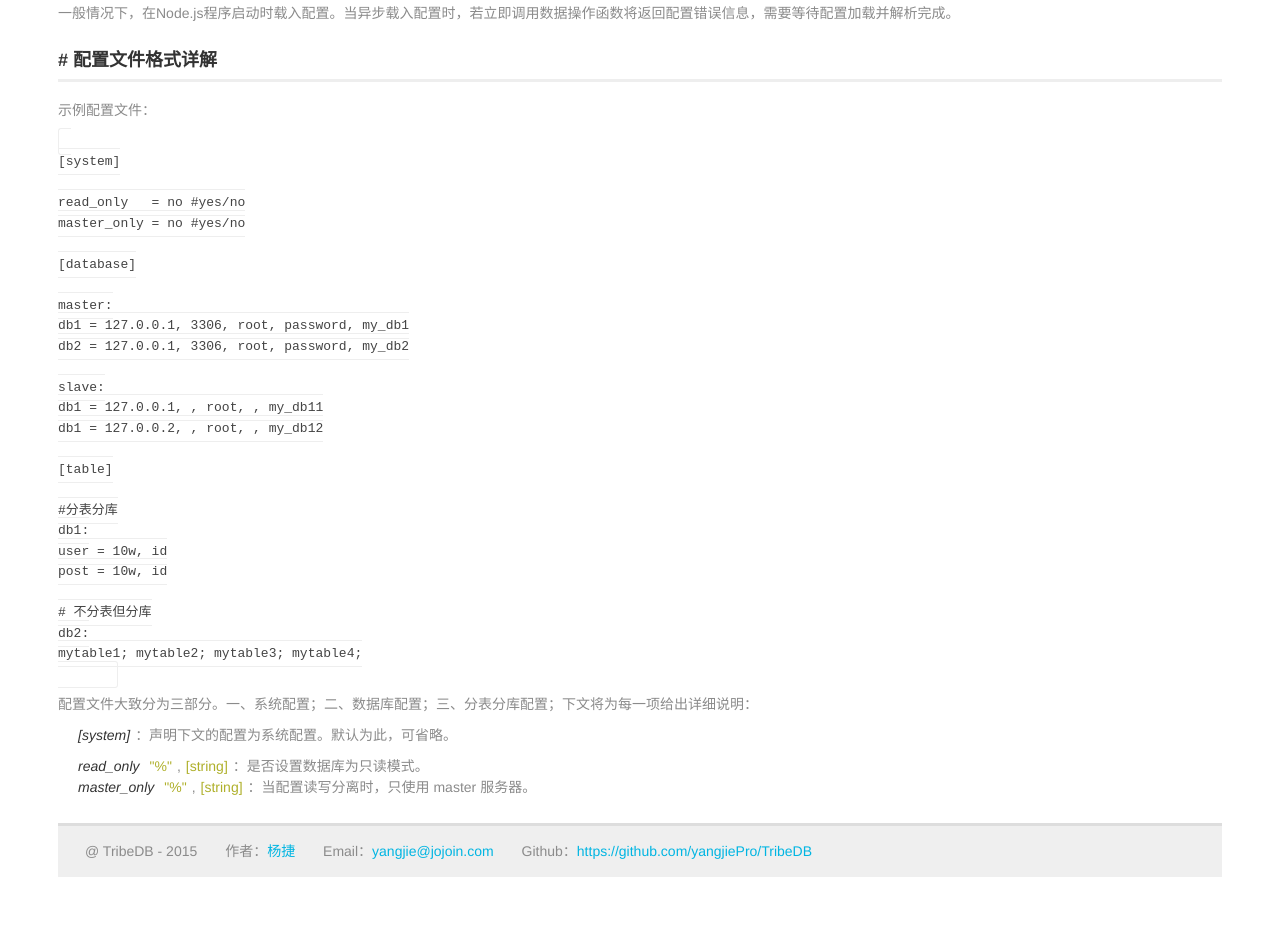
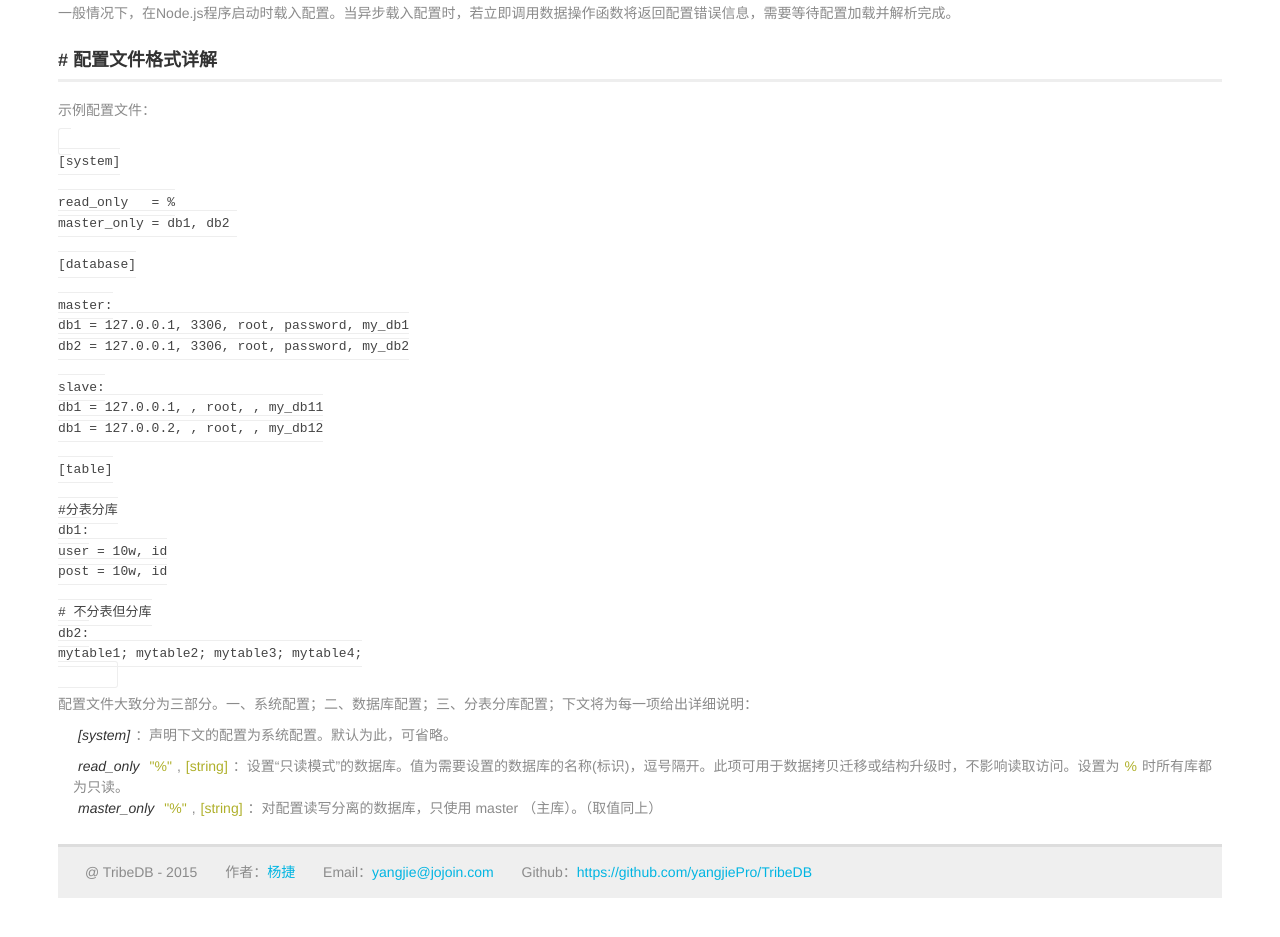
Before and after one commit to jojoin/TribeDB, a plain HTML site: page index.html in a window 1280 px wide. Shown: the part 2255-3192 px from the top of the page. Drawn offline with nearby package versions, Linux system fonts and the light colour scheme; a small style sheet from the web is missing.

Commit message:
- read_only

```diff
--- a/index.html
+++ b/index.html
@@ -145,8 +145,8 @@
       <pre class="source"><code>
 [system]
 
-read_only   = no #yes/no
-master_only = no #yes/no
+read_only   = %
+master_only = db1, db2
 
 [database]
 
@@ -174,8 +174,8 @@
         <p><em>[system]</em>：声明下文的配置为系统配置。默认为此，可省略。</p>
       </div>
       <div class="param">
-        <p><em>read_only</em><var>"%"</var>,<var>[string]</var>：是否设置数据库为只读模式。</p>
-        <p><em>master_only</em><var>"%"</var>,<var>[string]</var>：当配置读写分离时，只使用 master 服务器。</p>
+        <p><em>read_only</em><var>"%"</var>,<var>[string]</var>：设置“只读模式”的数据库。值为需要设置的数据库的名称(标识)，逗号隔开。此项可用于数据拷贝迁移或结构升级时，不影响读取访问。设置为<var>%</var>时所有库都为只读。</p>
+        <p><em>master_only</em><var>"%"</var>,<var>[string]</var>：对配置读写分离的数据库，只使用 master （主库）。（取值同上）</p>
       </div>
     </div>
 
```
